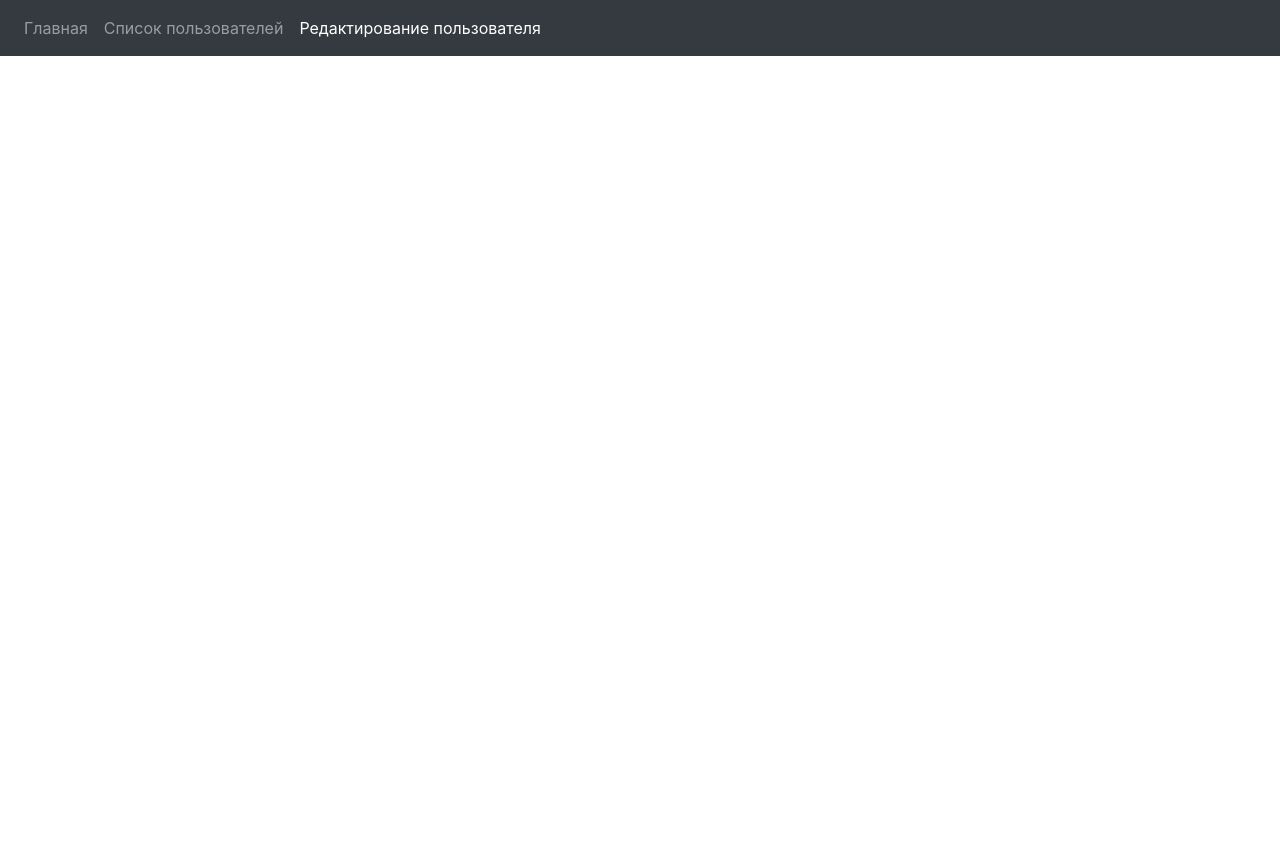
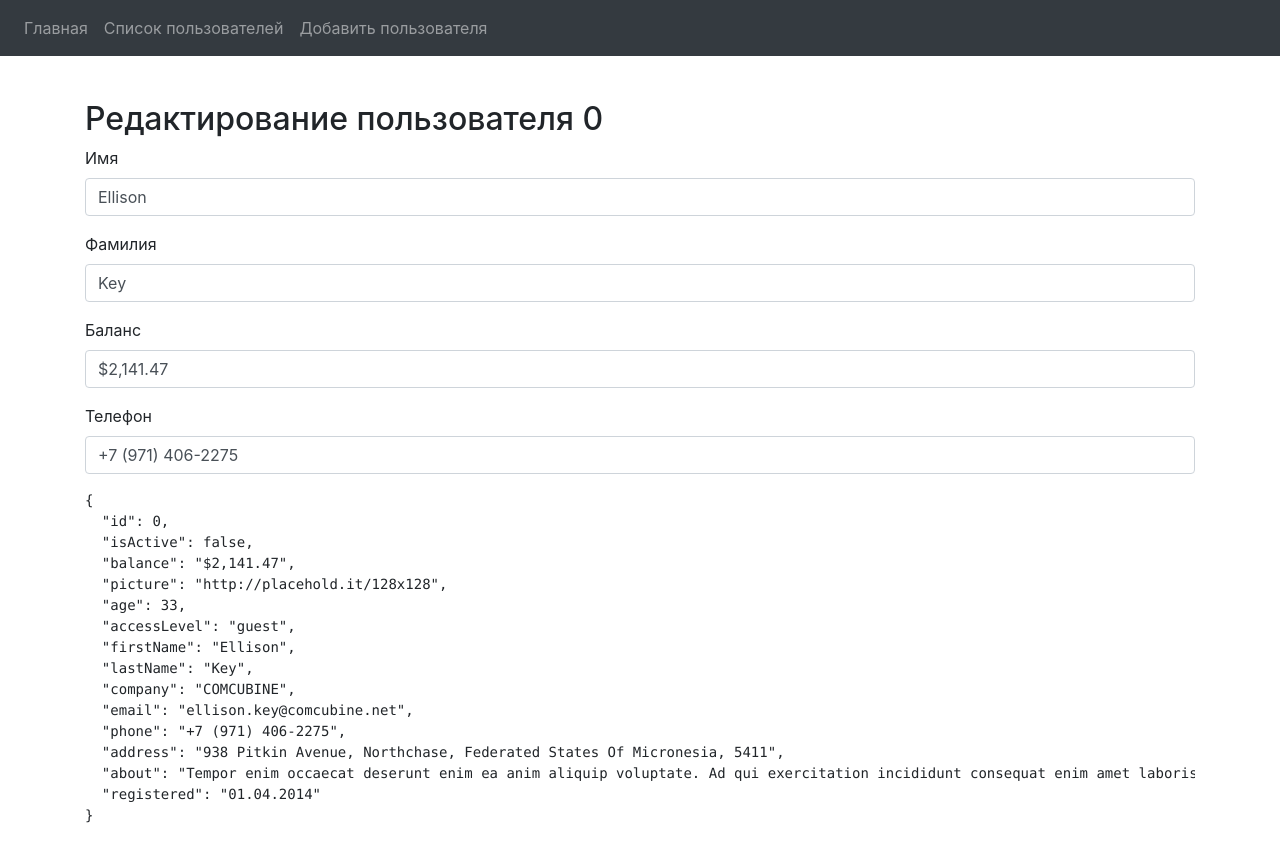
Before and after one commit to funbek/vue-course, a Vue app in the folder vue-app/: page /edit-user/0 in a window 1280 px wide. Before the commit the page ends 800 px from the top, so only its background shows below. Built offline with nearby package versions, Linux system fonts and the light colour scheme; data requests are answered from the project's data file.

Commit message:
fourth-task + Add user new page + Fix route and fix edit user with link :id

```diff
--- a/vue-app/src/App.vue
+++ b/vue-app/src/App.vue
@@ -21,8 +21,8 @@
           <router-link
             tag="li"
             class="nav-item"
-            to="/edit-user">
-            <a class="nav-link">Редактирование пользователя</a>
+            to="/add-user">
+            <a class="nav-link">Добавить пользователя</a>
           </router-link>
         </ul>
       </div>
--- a/vue-app/src/components/UserForm.vue
+++ b/vue-app/src/components/UserForm.vue
@@ -20,7 +20,7 @@
       <label>Баланс</label>
       <input
         v-model="user.balance"
-        type="number"
+        type="text"
         class="form-control" >
     </div>
 
@@ -28,8 +28,12 @@
       <label>Телефон</label>
       <input
         v-model="user.phone"
-        type="tel"
+        type="text"
         class="form-control" >
+    </div>
+
+    <div>
+      <pre>{{ user }}</pre>
     </div>
 
   </div>
--- a/vue-app/src/components/UserList.vue
+++ b/vue-app/src/components/UserList.vue
@@ -33,7 +33,11 @@
         <tr
           v-for="user in users"
           :key="user.id">
-          <td>#{{ user.id }}</td>
+          <td>
+            <router-link :to="/edit-user/ + user.id">
+              # {{ user.id }}
+            </router-link>
+          </td>
           <td>{{ user.firstName }}</td>
           <td>{{ user.lastName }}</td>
           <td>{{ user.isActive }}</td>
--- a/vue-app/src/router.js
+++ b/vue-app/src/router.js
@@ -3,12 +3,13 @@ import Router from "vue-router";
 import Home from "@/views/Home.vue";
 import Users from "@/views/Users.vue";
 import EditUser from "@/views/EditUser.vue";
+import AddUser from "@/views/AddUser.vue";
 
 Vue.use(Router);
 
 export default new Router({
   mode: "history",
-  base: process.env.BASE_URL,
+  base: process.env.BASE_URL || "/",
   linkActiveClass: "active",
   routes: [
     {
@@ -18,12 +19,14 @@ export default new Router({
     },
     {
       path: "/users",
-      name: "users",
       component: Users
     },
     {
-      path: "/edit-user",
-      name: "edit-user",
+      path: "/add-user",
+      component: AddUser
+    },
+    {
+      path: "/edit-user/:id",
       component: EditUser
     }
   ]
--- a/vue-app/src/views/AddUser.vue
+++ b/vue-app/src/views/AddUser.vue
@@ -1,11 +1,50 @@
 <template>
   <div>
-    Add user
+    <h2>Добавление пользователя</h2>
+
+    <user-form
+      v-if="user"
+      :user="user"
+      @input="value => user = value" />
+    <div v-else>Пользователей нет :(</div>
   </div>
 </template>
 
 <script>
-export default {};
+// import axios from "axios";
+import UserForm from "@/components/UserForm.vue";
+
+const emptyObj = {
+  id: 0,
+  isActive: false,
+  balance: "",
+  picture: "",
+  age: 0,
+  accessLevel: "",
+  firstName: "",
+  lastName: "",
+  company: "",
+  email: "",
+  phone: "",
+  address: "",
+  about: "",
+  registered: ""
+};
+export default {
+  name: "AddUser",
+  components: {
+    UserForm
+  },
+  data: () => ({
+    user: null
+  }),
+  mounted() {
+    this.loadData();
+  },
+  methods: {
+    loadData() {
+      this.user = Object.assign({}, emptyObj);
+    }
+  }
+};
 </script>
-<style lang="scss">
-</style>
--- a/vue-app/src/views/EditUser.vue
+++ b/vue-app/src/views/EditUser.vue
@@ -1,10 +1,11 @@
 <template>
   <div>
-    <h2>Редактирование пользователя</h2>
+    <h2>Редактирование пользователя {{ id }}</h2>
 
     <user-form
       v-if="user"
-      :user="user" />
+      :user="user"
+      @input="value => user = value" />
     <div v-else>Пользователей нет :(</div>
 
   </div>
@@ -21,25 +22,26 @@ export default {
   },
   data: () => ({
     user: null,
-    usersLength: 0
+    url: "http://localhost:3004/users"
   }),
+  computed: {
+    id() {
+      return this.$route.params.id;
+    },
+    userUrl() {
+      return `${this.url}/${this.id}`;
+    }
+  },
   mounted() {
     this.loadData();
   },
   methods: {
-    randomUsers(max) {
-      return Math.round(Math.random() * max);
-    },
     loadData() {
       axios
-        .get("http://localhost:3004/users")
-        .then(response => {
-          this.usersLength = response.data.length;
-
-          return response.data;
-        })
+        .get(this.userUrl)
+        .then(response => response.data)
         .then(users => {
-          this.user = users[this.randomUsers(this.usersLength)];
+          this.user = users;
         })
         .catch(error => console.log(`woops this is error: ${error}`));
     }
```
